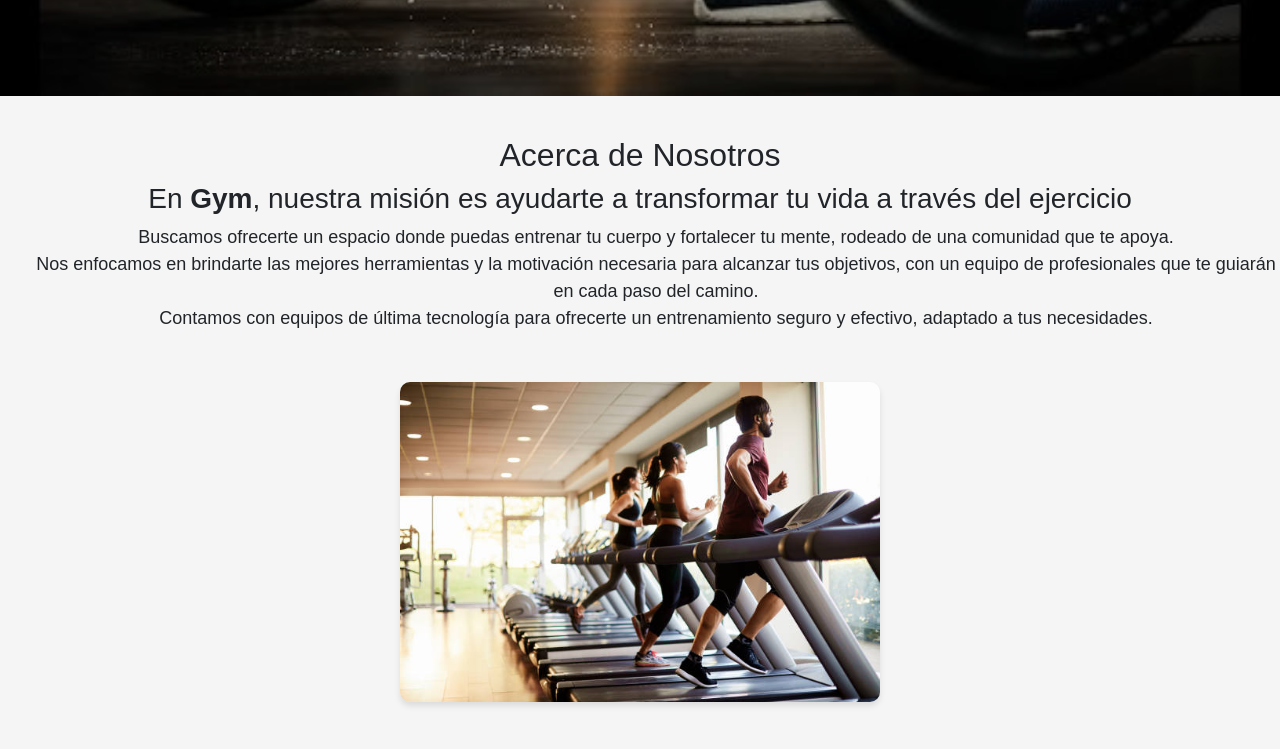
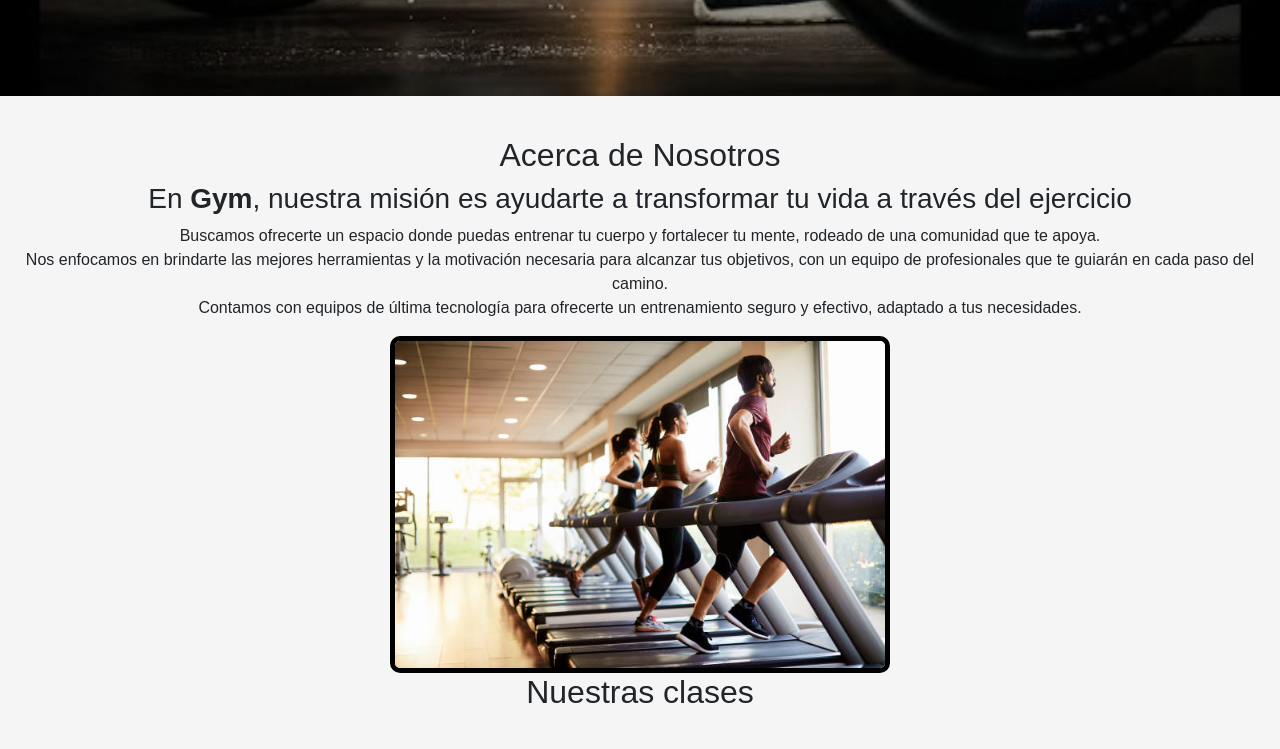
Before and after one commit to myrx2/proyecto-gym, a Next.js app: page / in a window 1280 px wide. Shown: the part 780-1529 px from the top of the page. Built offline with nearby package versions, Linux system fonts and the light colour scheme.

Commit message:
About-nina

```diff
--- a/src/sections/AboutSection.js
+++ b/src/sections/AboutSection.js
@@ -1,37 +1,33 @@
 import React from "react";
 import ClasesCard from "../components/ClasesCard";
 import clasesData from "../utils/clasesData";
+import styles from '../styles/about.module.css';
 
 export default function AboutSection() {
   return (
     <>
-      <section className="sectionUs">
+     <section>
       <h2>Acerca de Nosotros</h2>
       <h3>
-          En <strong>Gym</strong>, nuestra misión es ayudarte a transformar tu
-          vida a través del ejercicio
+        En <strong>Gym</strong>, nuestra misión es ayudarte a transformar tu vida a través del ejercicio
       </h3>
       <ul>
         <li>
-            Buscamos ofrecerte un espacio donde puedas entrenar tu cuerpo y
-            fortalecer tu mente, rodeado de una comunidad que te apoya.
+          Buscamos ofrecerte un espacio donde puedas entrenar tu cuerpo y fortalecer tu mente, rodeado de una comunidad que te apoya.
         </li>
         <li>
-            Nos enfocamos en brindarte las mejores herramientas y la motivación
-            necesaria para alcanzar tus objetivos, con un equipo de
-            profesionales que te guiarán en cada paso del camino.
+          Nos enfocamos en brindarte las mejores herramientas y la motivación necesaria para alcanzar tus objetivos,
+          con un equipo de profesionales que te guiarán en cada paso del camino.
         </li>
         <li>
-            Contamos con equipos de última tecnología para ofrecerte un
-            entrenamiento seguro y efectivo, adaptado a tus necesidades.
+          Contamos con equipos de última tecnología para ofrecerte un entrenamiento seguro y efectivo, adaptado a tus necesidades.
         </li>
       </ul>
+      <div className={styles.corre}>
+        <img className={styles.imagenGimnasio} src="/images/cinta.jpg" alt="Imagen del Gimnasio" />
+      </div>
+    </section>
 
-        <div className="imageUs">
-          <img src="/images/cinta.jpg" alt="Imagen del Gimnasio"/>
-        </div>
-
-      </section>
 
       <section>
         <h2>Nuestras clases</h2>
--- /dev/null
+++ b/src/styles/about.module.css
@@ -0,0 +1,11 @@
+.corre {
+  margin: 0;
+  text-align: center;
+}
+
+.imagenGimnasio {
+  border: 5px solid black;
+  border-radius: 10px;
+  width: 100%;
+  max-width: 500px;
+}
--- a/src/styles/globals.css
+++ b/src/styles/globals.css
@@ -27,7 +27,7 @@ body {
 }
 
 h1,
-h2 {
+h2, h3 {
     text-align: center;
 }
 
@@ -39,6 +39,11 @@ h2 {
 .nav-link:hover {
     color: yellow !important;
 }
+
+ul {
+    list-style-type: none;
+    padding-left: 0;
+  }
 
 
 .products-section,
```
Lines whose indentation alone changed are shown as unchanged.
